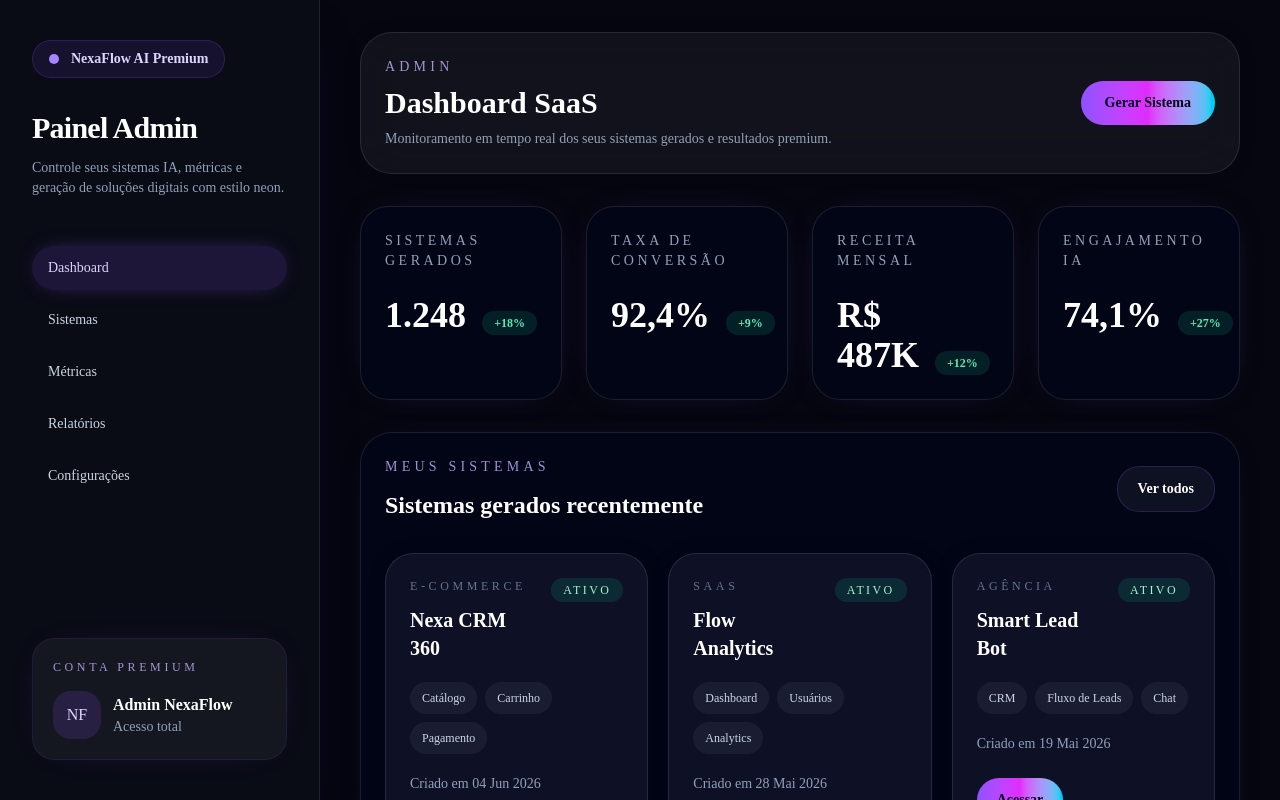
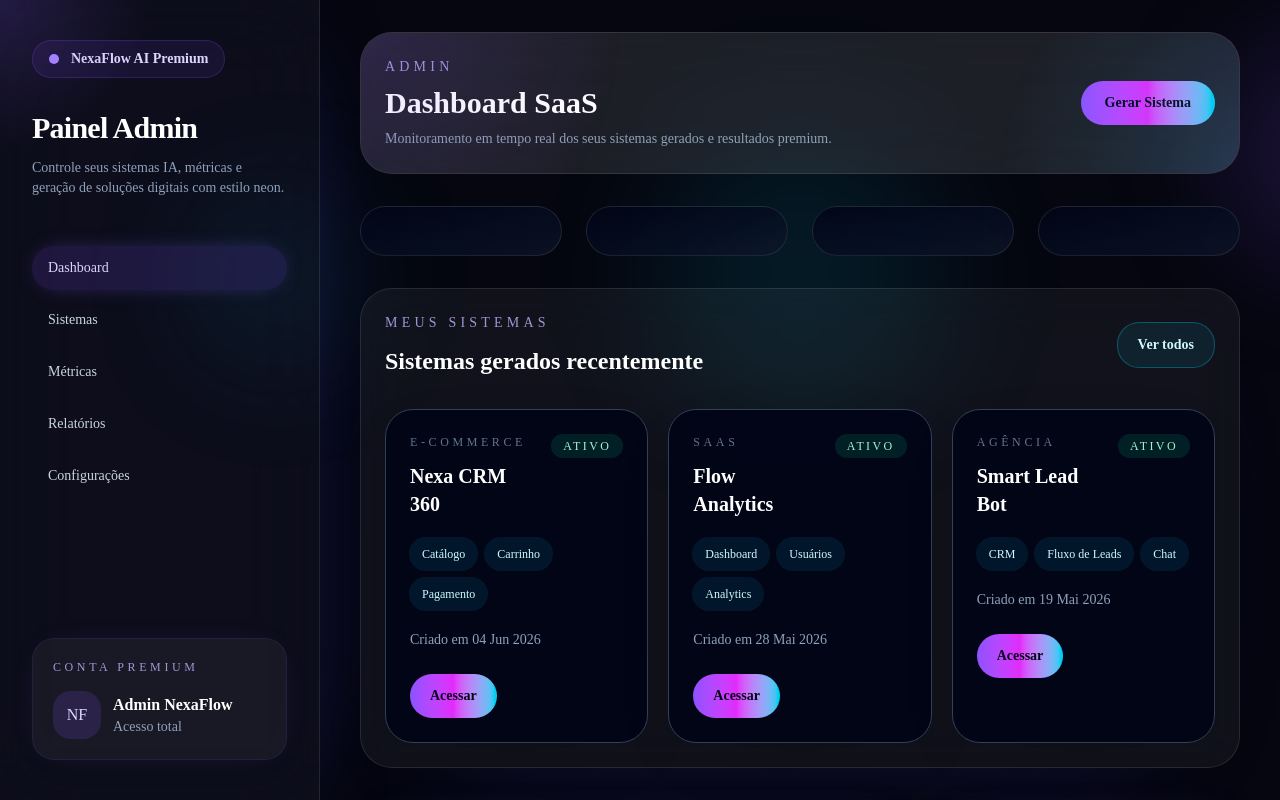
Before and after one commit to raeloliveiragomes/nexaflow-ai, a Next.js app: page / in a window 1280 px wide. Shown: the top 800 px of the page. Built offline with nearby package versions, Linux system fonts and the light colour scheme.

Commit message:
adicionar visual 3D animado

```diff
--- a/app/page.tsx
+++ b/app/page.tsx
@@ -40,8 +40,10 @@ export default function Home() {
   const [activeTab, setActiveTab] = useState<'dashboard' | 'vendas' | 'clientes' | 'pedidos' | 'estoque' | 'relatorios' | 'socio'>('dashboard');
 
   return (
-    <div className="min-h-screen bg-[#05060f] text-white">
-      <div className="fixed inset-y-0 left-0 w-80 border-r border-white/10 bg-[#0b0d17]/90 backdrop-blur-xl shadow-2xl shadow-violet-950/20">
+    <div className="relative min-h-screen overflow-hidden bg-[#05060f] text-white">
+      <div className="fixed inset-y-0 left-0 w-80 border-r border-white/10 bg-[#100f1f]/80 backdrop-blur-2xl shadow-[0_25px_120px_-60px_rgba(79,70,229,0.65)]">
+        <div className="absolute inset-x-0 top-0 h-40 bg-[radial-gradient(circle_at_top_left,_rgba(139,92,246,0.18),_transparent_42%)]" />
+        <div className="absolute -right-10 top-1/4 h-40 w-40 rounded-full bg-cyan-500/10 blur-3xl" />
         <div className="flex h-full flex-col px-8 py-10">
           <div className="mb-12">
             <div className="inline-flex items-center gap-3 rounded-3xl border border-violet-500/20 bg-violet-500/10 px-4 py-2 text-sm font-semibold text-violet-200 shadow-[0_0_40px_-30px_rgba(139,92,246,0.8)]">
@@ -90,9 +92,11 @@ export default function Home() {
         </div>
       </div>
 
-      <div className="ml-80 min-h-screen px-10 py-8">
+      <div className="relative ml-80 min-h-screen px-10 py-8">
+        <div className="pointer-events-none absolute -right-40 top-12 h-52 w-52 rounded-full bg-violet-500/20 blur-3xl" />
+        <div className="pointer-events-none absolute left-1/2 top-32 h-72 w-72 -translate-x-1/2 rounded-full bg-cyan-400/10 blur-3xl" />
         <div className="flex flex-col gap-8">
-          <header className="flex items-center justify-between rounded-[2rem] border border-white/10 bg-white/5 p-6 shadow-[0_0_30px_-20px_rgba(0,0,0,0.7)] backdrop-blur-xl">
+          <header className="relative flex items-center justify-between overflow-hidden rounded-[2rem] border border-white/10 bg-white/10 p-6 shadow-[0_40px_120px_-80px_rgba(99,102,241,0.45)] backdrop-blur-2xl before:absolute before:inset-0 before:bg-[radial-gradient(circle_at_top_left,_rgba(139,92,246,0.18),_transparent_30%),radial-gradient(circle_at_bottom_right,_rgba(56,189,248,0.16),_transparent_28%)] before:opacity-90 before:pointer-events-none">
             <div>
               <p className="text-sm uppercase tracking-[0.3em] text-violet-300/80">Admin</p>
               <h2 className="mt-2 text-3xl font-semibold text-white">Dashboard SaaS</h2>
@@ -110,26 +114,19 @@ export default function Home() {
               { value: "R$ 487K", label: "Receita Mensal", change: "+12%" },
               { value: "74,1%", label: "Engajamento IA", change: "+27%" },
             ].map((metric) => (
-              <div key={metric.label} className="rounded-[1.75rem] border border-white/10 bg-slate-950/80 p-6 shadow-[0_0_40px_-26px_rgba(139,92,246,0.6)]">
-                <p className="text-sm uppercase tracking-[0.25em] text-slate-400">{metric.label}</p>
-                <div className="mt-6 flex items-end justify-between gap-4">
-                  <p className="text-4xl font-semibold text-white">{metric.value}</p>
-                  <span className="rounded-full bg-emerald-500/15 px-3 py-1 text-xs font-semibold text-emerald-300">
-                    {metric.change}
-                  </span>
-                </div>
+              <div key={metric.label} className="group transform-gpu rounded-[2rem] border border-white/10 bg-gradient-to-br from-slate-950/90 to-slate-900/70 p-6 shadow-[0_30px_90px_-60px_rgba(79,70,229,0.65)] transition duration-300 ease-out hover:-translate-y-2 hover:shadow-[0_40px_120px_-60px_rgba(79,70,229,0.85)] hover:[transform:perspective(1200px)_rotateX(2deg)]">
               </div>
             ))}
           </section>
 
           <section className="space-y-6">
-            <div className="rounded-[2rem] border border-white/10 bg-slate-950/80 p-6 shadow-[0_0_40px_-30px_rgba(139,92,246,0.55)]">
+            <div className="rounded-[2rem] border border-white/10 bg-white/5 backdrop-blur-xl p-6 shadow-[0_40px_120px_-90px_rgba(79,70,229,0.45)] transition duration-300 ease-out hover:-translate-y-0.5">
               <div className="flex flex-col gap-4 sm:flex-row sm:items-center sm:justify-between">
                 <div>
                   <p className="text-sm uppercase tracking-[0.3em] text-violet-300/80">Meus Sistemas</p>
                   <h3 className="mt-3 text-2xl font-semibold text-white">Sistemas gerados recentemente</h3>
                 </div>
-                <button className="rounded-3xl border border-violet-500/20 bg-white/5 px-5 py-3 text-sm font-semibold text-white hover:bg-white/10 transition">
+                <button className="rounded-3xl border border-cyan-400/30 bg-cyan-500/10 px-5 py-3 text-sm font-semibold text-cyan-100 shadow-[0_20px_50px_-40px_rgba(34,211,238,0.45)] transition duration-300 ease-out hover:bg-cyan-500/15 hover:text-white">
                   Ver todos
                 </button>
               </div>
@@ -158,7 +155,7 @@ export default function Home() {
                     status: "Ativo",
                   },
                 ].map((system) => (
-                  <div key={system.name} className="rounded-[1.75rem] border border-white/10 bg-[#0f1227]/95 p-6 shadow-[0_0_30px_-15px_rgba(0,0,0,0.35)] transition hover:-translate-y-1 hover:border-violet-500/20">
+                  <div key={system.name} className="rounded-[1.75rem] border border-slate-700 bg-slate-950/95 p-6 shadow-[0_20px_80px_-50px_rgba(0,0,0,0.5)] transition duration-300 ease-out transform-gpu hover:-translate-y-2 hover:shadow-[0_45px_120px_-60px_rgba(79,70,229,0.6)] hover:[transform:perspective(1200px)_rotateX(2deg)]">
                     <div className="flex items-start justify-between gap-4">
                       <div>
                         <p className="text-xs uppercase tracking-[0.3em] text-slate-500">{system.type}</p>
@@ -170,7 +167,7 @@ export default function Home() {
                     </div>
                     <div className="mt-5 flex flex-wrap gap-2">
                       {system.modules.map((module) => (
-                        <span key={module} className="rounded-2xl bg-white/5 px-3 py-2 text-xs text-slate-300">
+                        <span key={module} className="rounded-2xl bg-cyan-500/10 px-3 py-2 text-xs font-medium text-cyan-100 ring-1 ring-cyan-500/10">
                           {module}
                         </span>
                       ))}
@@ -181,7 +178,7 @@ export default function Home() {
                         setActiveSystem(system);
                         setActiveTab('dashboard');
                       }}
-                      className="mt-6 inline-flex items-center justify-center rounded-3xl bg-gradient-to-r from-violet-500 via-fuchsia-500 to-cyan-400 px-5 py-3 text-sm font-semibold text-slate-950 shadow-[0_20px_50px_-30px_rgba(168,85,247,0.9)] hover:brightness-110 transition"
+                      className="mt-6 inline-flex items-center justify-center rounded-3xl bg-gradient-to-r from-violet-500 via-fuchsia-500 to-cyan-400 px-5 py-3 text-sm font-semibold text-slate-950 shadow-[0_25px_60px_-30px_rgba(56,189,248,0.8)] transition duration-300 ease-out hover:scale-[1.01] hover:brightness-110"
                     >
                       Acessar
                     </button>
@@ -192,7 +189,7 @@ export default function Home() {
           </section>
 
           {activeSystem && (
-            <section className="rounded-[2rem] border border-white/10 bg-[#10152a]/95 p-6 shadow-[0_0_40px_-30px_rgba(139,92,246,0.55)]">
+            <section className="rounded-[2rem] border border-slate-700 bg-slate-950/95 p-6 shadow-[0_0_40px_-30px_rgba(0,0,0,0.4)]">
               <div className="flex flex-col gap-4 xl:flex-row xl:items-center xl:justify-between">
                 <div>
                   <p className="text-sm uppercase tracking-[0.3em] text-violet-300/80">Painel interno</p>
@@ -201,15 +198,15 @@ export default function Home() {
                 </div>
                 <button
                   onClick={() => setActiveSystem(null)}
-                  className="rounded-3xl border border-white/10 bg-white/5 px-5 py-3 text-sm font-semibold text-white hover:bg-white/10 transition"
+                  className="rounded-3xl border border-cyan-400/20 bg-slate-900/95 px-5 py-3 text-sm font-semibold text-white shadow-[0_15px_60px_-45px_rgba(34,211,238,0.35)] transition duration-300 ease-out hover:bg-slate-800"
                 >
                   Fechar painel
                 </button>
               </div>
 
               <div className="mt-6 grid gap-6 xl:grid-cols-[280px_1fr]">
-                <aside className="rounded-[1.75rem] border border-white/10 bg-[#0b0f1f]/95 p-5">
-                  <p className="text-sm uppercase tracking-[0.3em] text-slate-500">Navegação</p>
+                <aside className="rounded-[1.75rem] border border-white/10 bg-white/5 backdrop-blur-xl p-5 shadow-[0_20px_70px_-50px_rgba(79,70,229,0.35)]">
+                  <p className="text-sm uppercase tracking-[0.3em] text-slate-400">Navegação</p>
                   <div className="mt-4 space-y-2">
                     {[
                       { key: 'dashboard', label: 'Dashboard' },
@@ -223,7 +220,7 @@ export default function Home() {
                       <button
                         key={item.key}
                         onClick={() => setActiveTab(item.key as typeof activeTab)}
-                        className={`w-full rounded-3xl px-4 py-3 text-left text-sm font-medium transition ${activeTab === item.key ? 'bg-violet-500/15 text-white' : 'bg-white/5 text-slate-300 hover:bg-white/10'}`}
+                        className={`w-full rounded-3xl border px-4 py-3 text-left text-sm font-medium transition duration-300 ${activeTab === item.key ? 'border-cyan-400/40 bg-cyan-500/10 text-white shadow-[0_15px_60px_-40px_rgba(34,211,238,0.45)]' : 'border-slate-700 bg-slate-950/90 text-slate-300 hover:border-cyan-400/20 hover:bg-slate-900/95 hover:text-white'}`}
                       >
                         {item.label}
                       </button>
@@ -231,7 +228,7 @@ export default function Home() {
                   </div>
                 </aside>
 
-                <main className="rounded-[1.75rem] border border-white/10 bg-[#11172e]/95 p-6">
+                <main className="rounded-[1.75rem] border border-white/10 bg-white/5 backdrop-blur-xl p-6 shadow-[0_20px_70px_-50px_rgba(79,70,229,0.2)]">
                   {activeTab === 'dashboard' && (
                     <>
                       <div className="grid gap-4 sm:grid-cols-3">
@@ -240,13 +237,13 @@ export default function Home() {
                           { label: 'Leads', value: '1.590' },
                           { label: 'Taxa de Conversão', value: '8,4%' },
                         ].map((item) => (
-                          <div key={item.label} className="rounded-[1.5rem] border border-white/10 bg-[#0f1227]/90 p-4">
+                          <div key={item.label} className="rounded-[1.5rem] border border-slate-700 bg-slate-900/90 p-4">
                             <p className="text-xs uppercase tracking-[0.25em] text-slate-500">{item.label}</p>
                             <p className="mt-3 text-2xl font-semibold text-white">{item.value}</p>
                           </div>
                         ))}
                       </div>
-                      <div className="mt-6 rounded-[1.75rem] border border-violet-500/10 bg-gradient-to-br from-[#130f2f] via-[#1f1841] to-[#100d20] p-6">
+                      <div className="mt-6 rounded-[1.75rem] border border-slate-700 bg-slate-900/90 p-6">
                         <p className="text-sm text-slate-400">Resumo do sistema</p>
                         <p className="mt-4 text-lg font-medium text-white">
                           Este painel reúne vendas, clientes e estoque para aumentar a eficiência operacional e melhorar resultados comerciais.
@@ -258,7 +255,7 @@ export default function Home() {
                   {activeTab === 'vendas' && (
                     <>
                       <div className="grid gap-4 sm:grid-cols-2">
-                        <div className="rounded-[1.5rem] border border-white/10 bg-[#0f1227]/90 p-4">
+                      <div className="rounded-[1.5rem] border border-slate-700 bg-slate-900/90 p-4">
                           <p className="text-xs uppercase tracking-[0.25em] text-slate-500">Receita</p>
                           <p className="mt-3 text-2xl font-semibold text-white">R$ 184.500</p>
                         </div>
@@ -372,8 +369,8 @@ export default function Home() {
 
                   {activeTab === 'socio' && (
                     <>
-                      <div className="rounded-[1.75rem] border border-violet-500/10 bg-[#130f2f]/95 p-6">
-                        <p className="text-sm uppercase tracking-[0.3em] text-violet-300/80">Sócio Digital IA</p>
+                      <div className="rounded-[1.75rem] border border-slate-700 bg-slate-900/95 p-6">
+                        <p className="text-sm uppercase tracking-[0.3em] text-slate-400">Sócio Digital IA</p>
                         <p className="mt-4 text-lg font-medium text-white">
                           Recomendação estratégica para vender mais, automatizar atendimento, controlar estoque e melhorar resultados.
                         </p>
```
